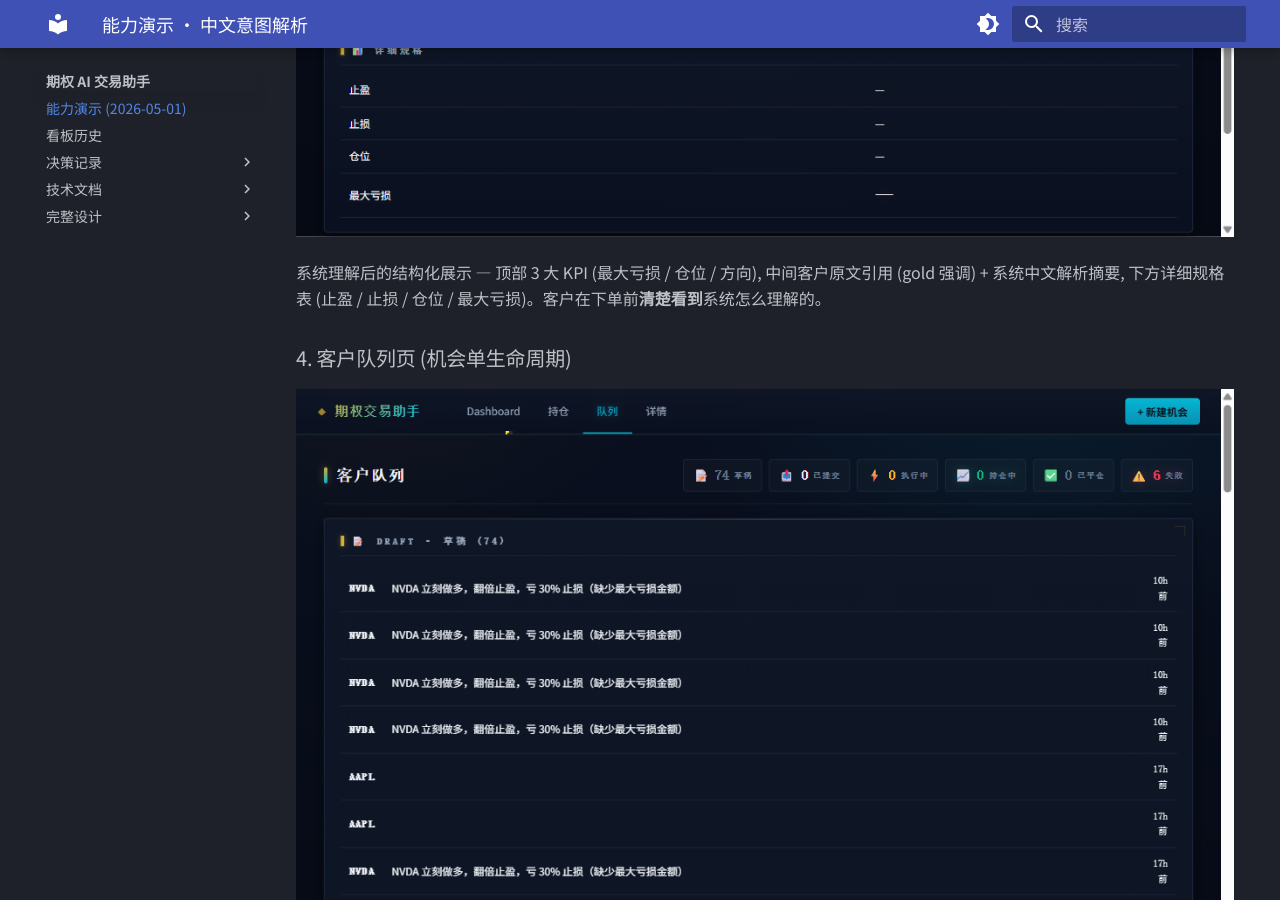
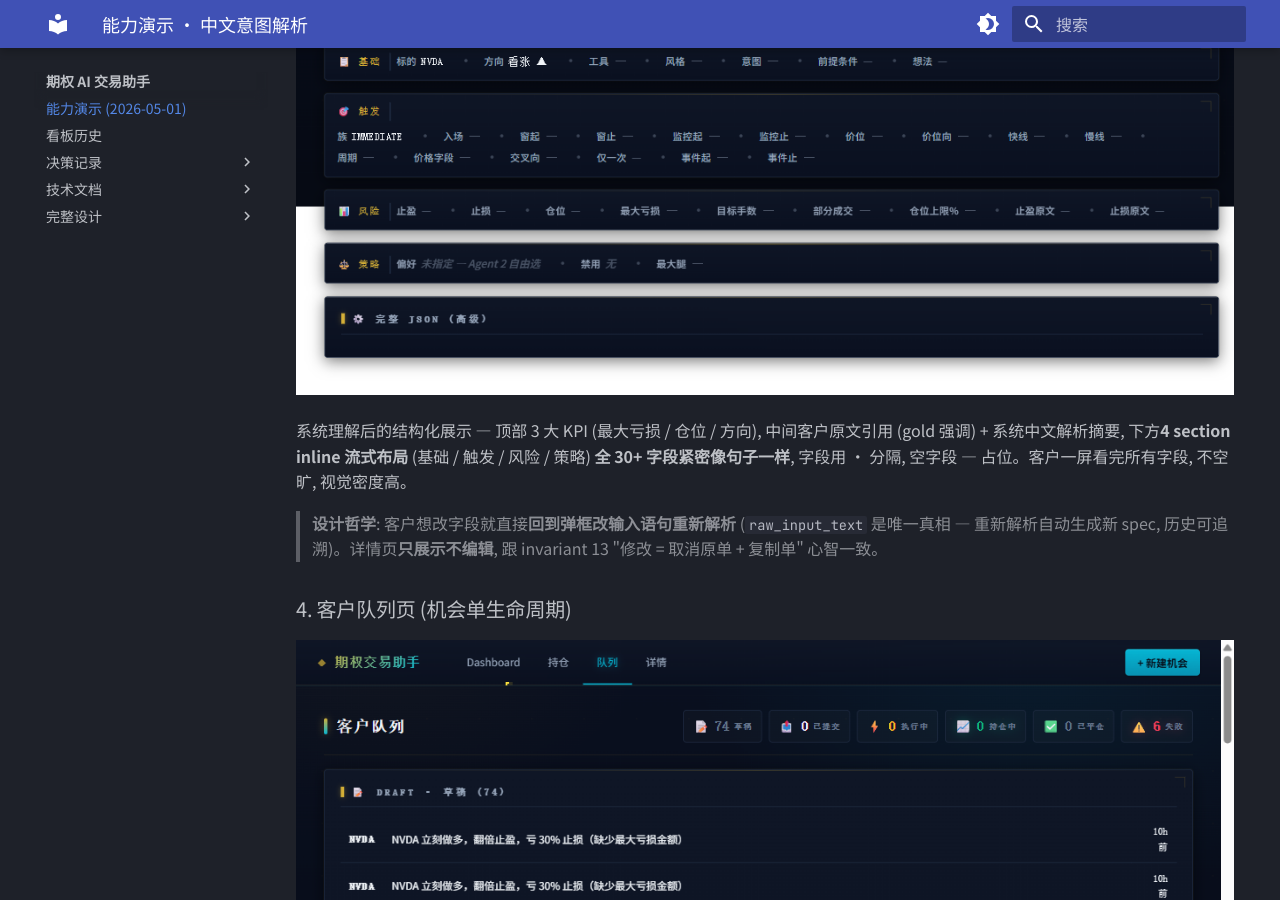
Before and after one commit to ChunmiaoYu/Projects-Wiki, an MkDocs documentation site: the page built from docs/options-trader/dashboard/agent-demo-2026-05-01.md, in a window 1280 px wide and 900 px high, scrolled down 12906 px. Built offline with MkDocs 1.6.1 and Material for MkDocs 9.7.7, drawn with Linux system fonts in a browser that asks for light colours; some of the changed text lies outside the part shown.

Commit message:
docs(options-trader): demo 截图 + caption 更新到 P0-5 最终版
替换 2 张截图为下午 P0-5 修复后真实截取:
- 2026-05-01_dashboard.png: 资产卡显示真实 IBKR 账户 (DUQ174921 净值 $1.2M /
  可用 $594K / 购买力 $2.4M), 不再 v2 stub $0
- 2026-05-01_detail.png: 详情页 4 section inline 流式像句子紧凑, 全 30+ 字段
  字段用 · 分隔, 一屏看完不空旷 (替换之前 grid 表单空旷版)

Caption 更新:
- 顶部 admonition 加 2 条改进点 (Dashboard 真实账户 + 详情页 inline 流式)
- "解析结果展示页" caption 重写, 加设计哲学说明: "改字段就直接回弹框改输入
  重新解析" (raw_input_text 是唯一真相, 跟 invariant 13 心智一致)

🤖 Generated with [Claude Code](https://claude.com/claude-code)

Co-Authored-By: Claude Opus 4.7 (1M context) <noreply@anthropic.com>

```diff
--- a/docs/options-trader/dashboard/agent-demo-2026-05-01.md
+++ b/docs/options-trader/dashboard/agent-demo-2026-05-01.md
@@ -19,6 +19,8 @@ hide:
     - :material-progress-clock: **进度提示更友好**: AI 解析中显示倒计时 (X 秒) + "通常 8-15 秒, 不要刷新" 提示, 避免客户误以为系统卡死
     - :material-test-tube: **自动化测试 18/18 通过**: 端到端测试套件全绿, Dashboard / 持仓 / 队列 / 详情 / 弹框全部回归通过
     - :material-shield-check: **错误页友好化**: 无效或已删除的机会链接显示明确说明 + "返回队列"按钮, 不再出现"全黑死机"观感
+    - :material-view-dashboard: **Dashboard 资产卡显示真实账户**: 从 v2 stub 切到 IBKR 直连, 净值 / 可用 / 购买力 / 账户号实时显示
+    - :material-format-paragraph: **详情页 inline 流式像句子紧凑**: 4 section (基础 / 触发 / 风险 / 策略) 全 30+ 字段, 字段 · 分隔, 一屏看完不空旷
 
     **本次解决的关键问题**:
 
@@ -432,7 +434,9 @@ AI 拿到上面完整市场画像 + 客户意图（看涨 / 最多亏 $600 / 平
 
 ![解析详情](assets/2026-05-01_detail.png)
 
-系统理解后的结构化展示 — 顶部 3 大 KPI (最大亏损 / 仓位 / 方向), 中间客户原文引用 (gold 强调) + 系统中文解析摘要, 下方详细规格表 (止盈 / 止损 / 仓位 / 最大亏损)。客户在下单前**清楚看到**系统怎么理解的。
+系统理解后的结构化展示 — 顶部 3 大 KPI (最大亏损 / 仓位 / 方向), 中间客户原文引用 (gold 强调) + 系统中文解析摘要, 下方**4 section inline 流式布局** (基础 / 触发 / 风险 / 策略) **全 30+ 字段紧密像句子一样**, 字段用 · 分隔, 空字段 — 占位。客户一屏看完所有字段, 不空旷, 视觉密度高。
+
+> **设计哲学**: 客户想改字段就直接**回到弹框改输入语句重新解析** (`raw_input_text` 是唯一真相 — 重新解析自动生成新 spec, 历史可追溯)。详情页**只展示不编辑**, 跟 invariant 13 "修改 = 取消原单 + 复制单" 心智一致。
 
 ### 4. 客户队列页 (机会单生命周期)
 
```
Also changed, not shown: docs/options-trader/dashboard/assets/2026-05-01_dashboard.png, docs/options-trader/dashboard/assets/2026-05-01_detail.png.
